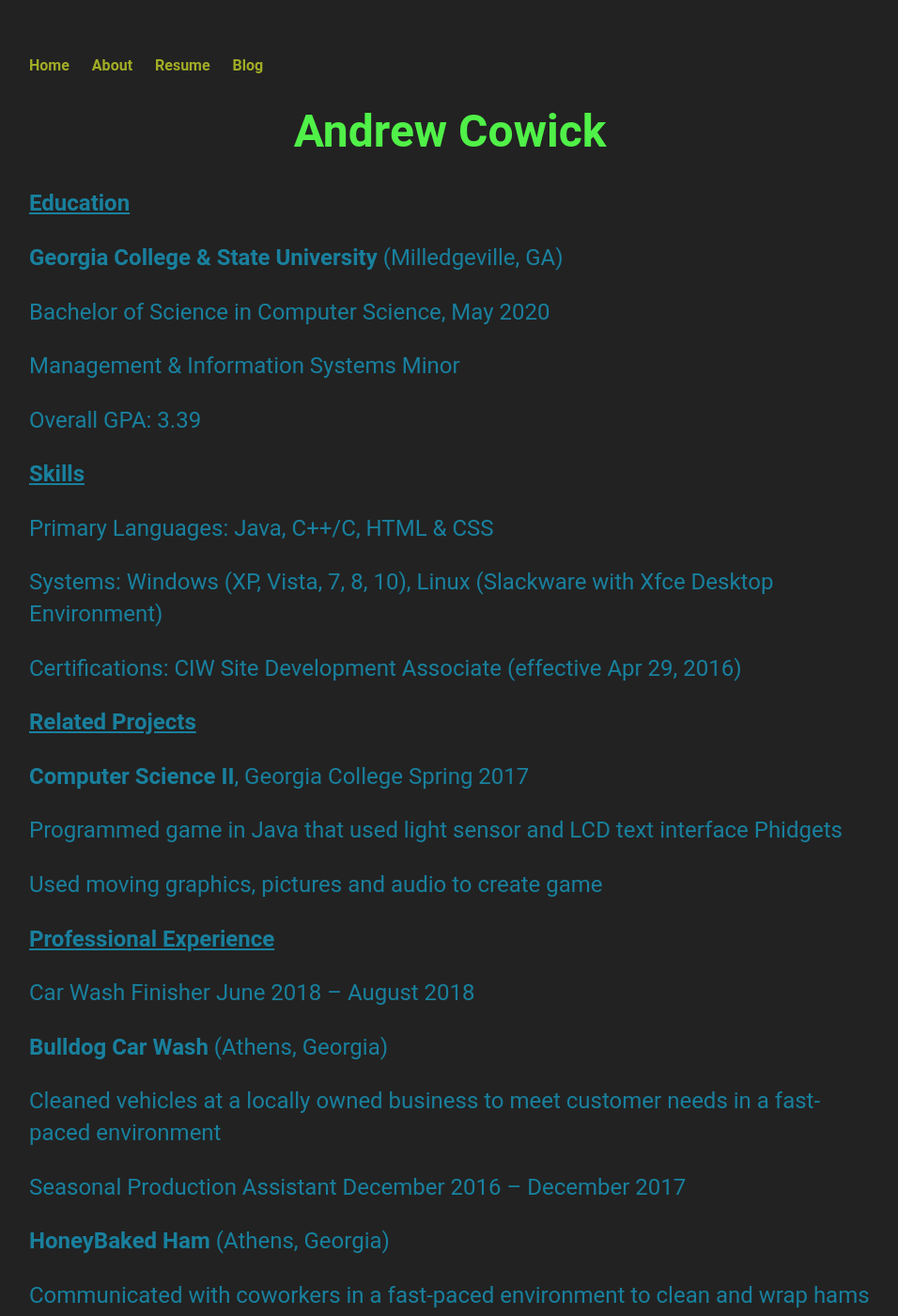
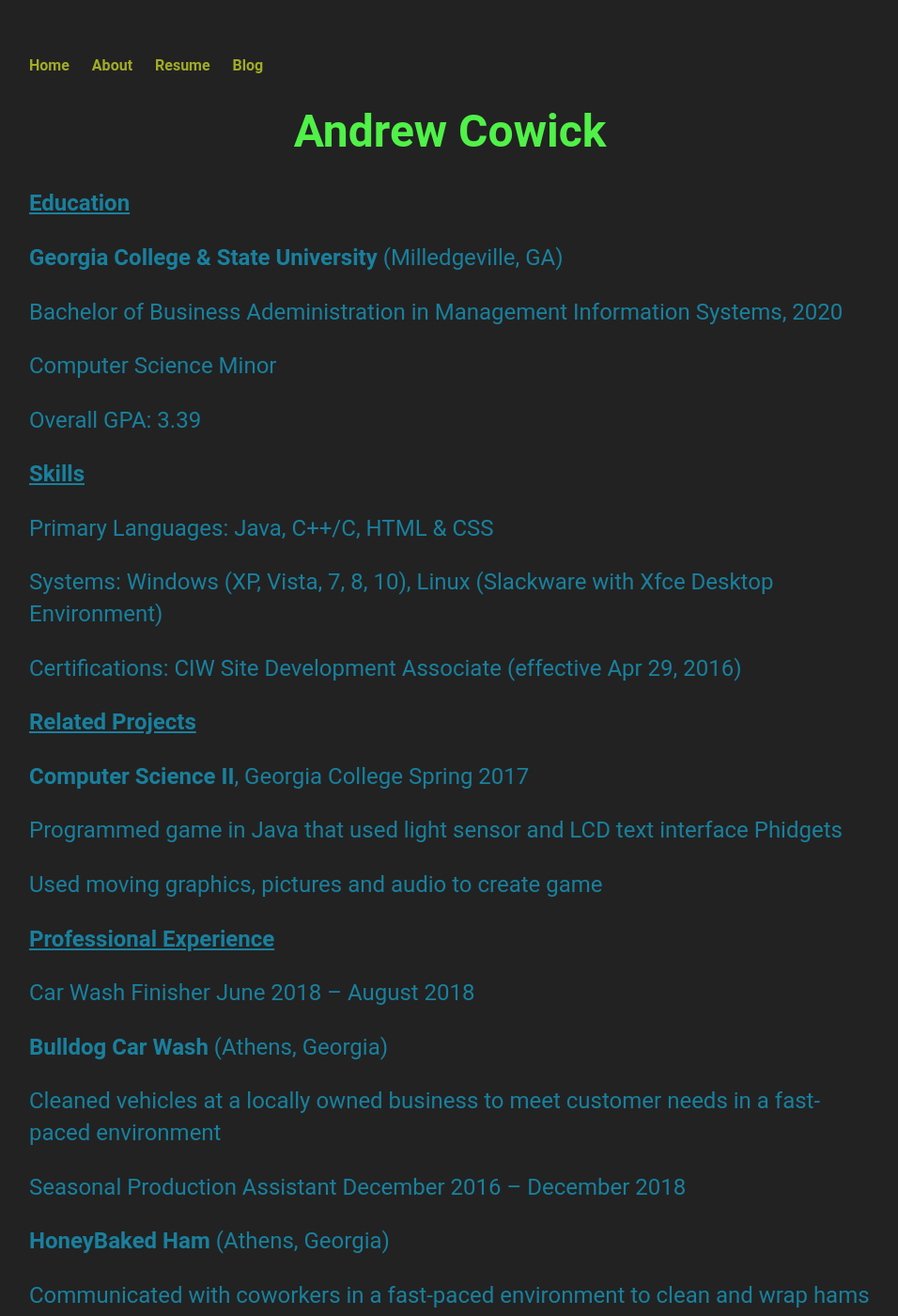
Before and after one commit to acow19/acow19.github.io, a Jekyll site: the page built from resume/index.html, in a window 1280 px wide and 1400 px high. Shown: the whole window at 94% size, without its empty margins (161-1117 px from the left). Built offline with Jekyll 4.4.1, drawn with Linux system fonts in a browser that asks for light colours.

Commit message:
Update index.html
Made changes to my resume as needed in order to reflect my actual resume

```diff
--- a/resume/index.html
+++ b/resume/index.html
@@ -25,10 +25,10 @@ title: Resume
 </div>
 
     <p>
-        	Bachelor of Science in Computer Science, May 2020
+        	Bachelor of Business Adeministration in Management Information Systems, 2020
     </p>
     <p>
-        	Management &amp; Information Systems Minor
+        	Computer Science Minor
     </p>
     <p>
         	Overall GPA: 3.39
@@ -85,7 +85,7 @@ title: Resume
     fast-paced environment
 </p>
 <p>
-    Seasonal Production Assistant December 2016 – December 2017
+    Seasonal Production Assistant December 2016 – December 2018
 </p>
 <p>
     <strong>HoneyBaked Ham </strong>
```
